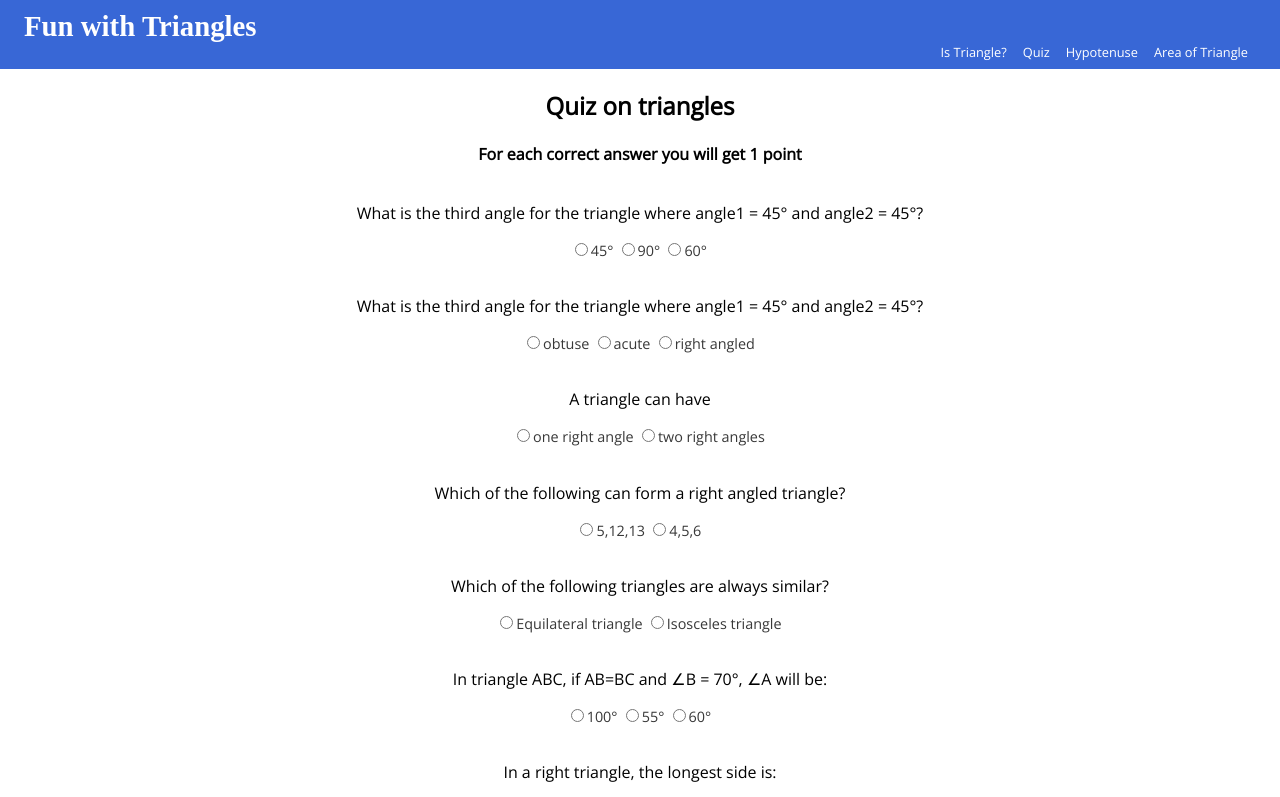
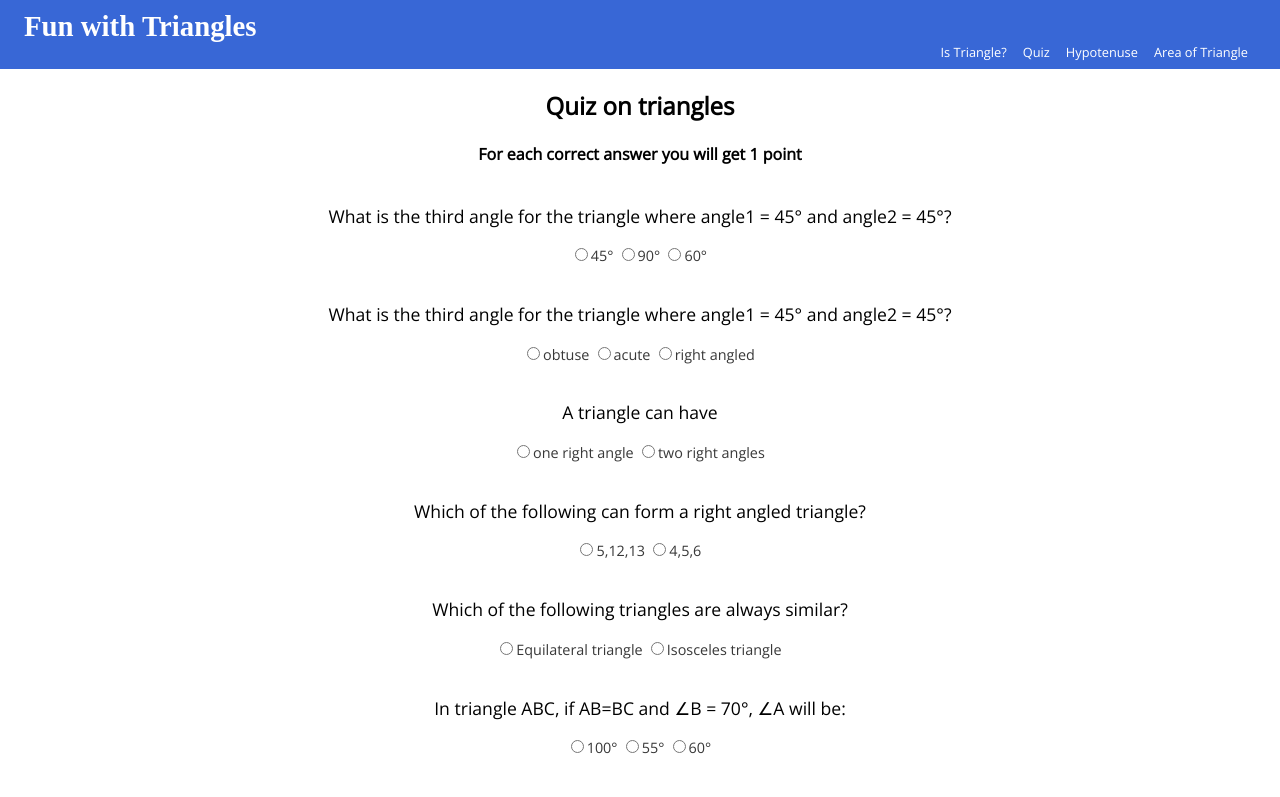
Before and after one commit to SandhyaR1007/fun-with-triangles, a React (Create React App) app: page / in a window 1280 px wide. Shown: the top 797 px of the page. Built offline with nearby package versions, Linux system fonts and the light colour scheme; a web font is replaced by a local one.

Commit message:
update font size for questions

```diff
--- a/src/App.css
+++ b/src/App.css
@@ -14,7 +14,7 @@
 .navbar {
   padding: 0rem 1.5rem;
   padding-top: 0.3rem;
-  /* background-color: #1aaa5d; */
+
   background-color: var(--primary-color);
   color: var(--text-color);
 }
@@ -73,7 +73,7 @@
   font-weight: bold;
 }
 .btn-istriangle {
-  background-color: #3867d6;
+  background-color: var(--primary-color);
   color: var(--text-color);
   padding: 0.5rem 1rem;
   font-size: 1rem;
@@ -85,6 +85,7 @@
 
 .questions {
   padding-bottom: 1.2rem;
+  font-size: 1.1rem;
 }
 .options-div label {
   font-size: 0.9rem !important;
```
